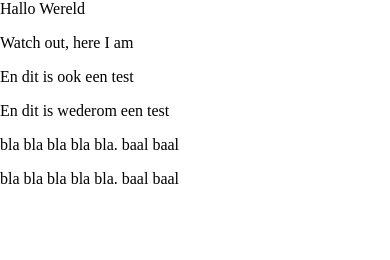
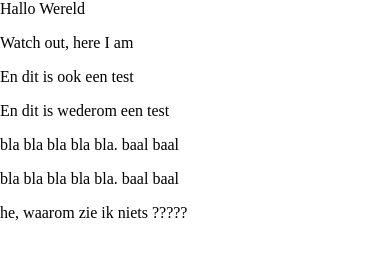
Before and after one commit to lundinger/testApp, a plain HTML site: page index.html in a window 390 px wide. Drawn offline with Linux system fonts and the light colour scheme; some packages are replaced by stand-ins of ours.

Commit message:
Update index.html

```diff
--- a/index.html
+++ b/index.html
@@ -25,5 +25,6 @@
         <p>En dit is wederom een test</p>
         <p>bla bla bla bla bla. baal baal</p>
         <p>bla bla bla bla bla. baal baal</p>
+        <p>he, waarom zie ik niets ?????</p>
 	</body>
 </html>
```
